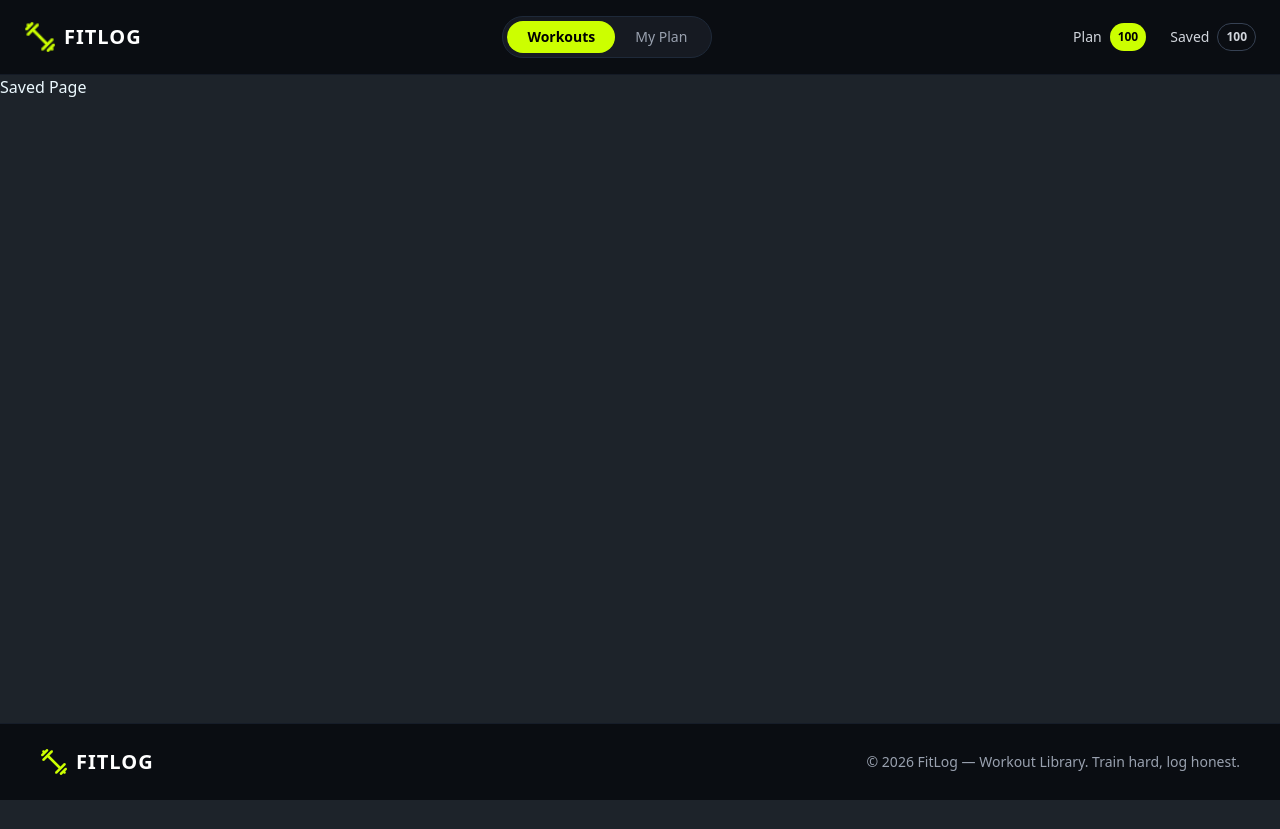
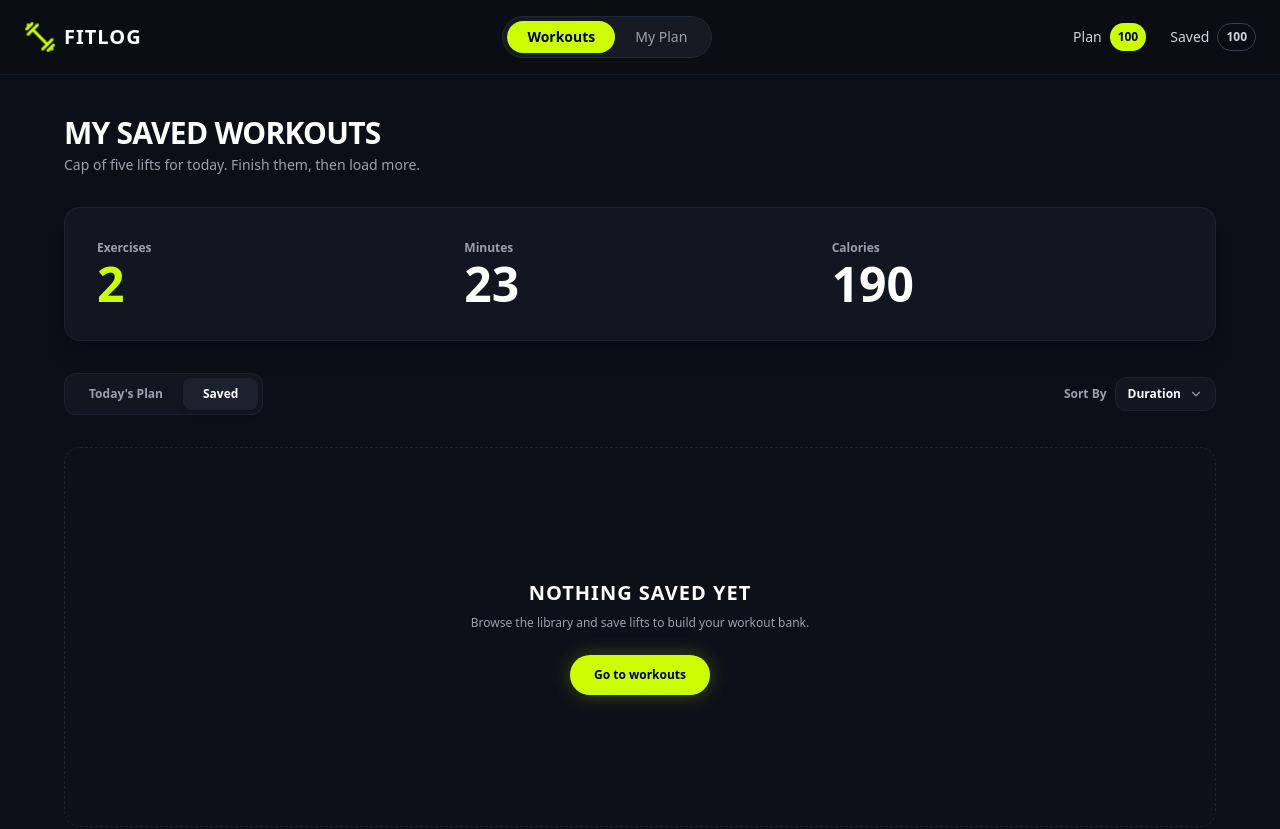
Before and after one commit to rizvy05/workout-website, a Next.js app: page /saved in a window 1280 px wide. Shown: the top 829 px of the page. Before the commit the page ends 800 px from the top, so only its background shows below. Built offline with nearby package versions, Linux system fonts and the light colour scheme.

Commit message:
Working on Some changes

```diff
--- a/package.json
+++ b/package.json
@@ -12,7 +12,8 @@
     "next": "16.3.6",
     "react": "19.2.8",
     "react-dom": "19.2.8",
-    "react-icons": "^5.7.0"
+    "react-icons": "^5.7.0",
+    "react-toastify": "^11.1.0"
   },
   "devDependencies": {
     "@tailwindcss/postcss": "^4",
--- a/src/app/layout.js
+++ b/src/app/layout.js
@@ -2,8 +2,8 @@ import { Geist, Geist_Mono } from "next/font/google";
 import "./globals.css";
 import Navbar from "../components/Navbar";
 import Footer from "../components/Footer";
-
 import WorkoutProvider from "@/context/WorkoutProvider";
+import { ToastContainer } from "react-toastify";
 const geistSans = Geist({
   variable: "--font-geist-sans",
   subsets: ["latin"],
@@ -30,7 +30,7 @@ export default function RootLayout({ children }) {
        <WorkoutProvider>
      <Navbar />
         {children}
-
+        <ToastContainer/>
         <Footer />
 
        </WorkoutProvider>
--- a/src/app/saved/page.jsx
+++ b/src/app/saved/page.jsx
@@ -1,9 +1,111 @@
+'use client';
+
+import React, { useState, useContext } from 'react';
+import Link from 'next/link';
+import { LuChevronDown } from 'react-icons/lu';
+import { WorkoutContext } from '@/context/WorkoutProvider';
+
 const MySavedPage = () => {
-    return (
+  const { workouts } = useContext(WorkoutContext);
+  const [activeTab, setActiveTab] = useState('saved');
+
+  return (
+    <main className="min-h-screen bg-[#0b0f17] text-white px-6 py-10 antialiased">
+      <div className="max-w-6xl mx-auto space-y-8">
+
         <div>
-            Saved Page
+          <h1 className="text-3xl font-black uppercase tracking-tight text-white mb-1">
+            MY Saved Workouts
+          </h1>
+          <p className="text-gray-400 text-sm font-medium">
+            Cap of five lifts for today. Finish them, then load more.
+          </p>
         </div>
-    );
+
+        <div className="bg-[#121620] border border-gray-800/80 rounded-2xl p-6 md:p-8 grid grid-cols-3 gap-4 shadow-xl">
+          <div>
+            <span className="text-gray-400 text-xs font-semibold block mb-1">
+              Exercises
+            </span>
+            <span className="text-4xl md:text-5xl font-black text-[#ccff00]">
+              2
+            </span>
+          </div>
+
+          <div>
+            <span className="text-gray-400 text-xs font-semibold block mb-1">
+              Minutes
+            </span>
+            <span className="text-4xl md:text-5xl font-black text-white">
+              23
+            </span>
+          </div>
+
+          <div>
+            <span className="text-gray-400 text-xs font-semibold block mb-1">
+              Calories
+            </span>
+            <span className="text-4xl md:text-5xl font-black text-white">
+              190
+            </span>
+          </div>
+        </div>
+
+
+        <div className="flex flex-col sm:flex-row items-stretch sm:items-center justify-between gap-4">
+          <div className="bg-[#121620] border border-gray-800/80 p-1 rounded-xl inline-flex self-start">
+            <button
+              onClick={() => setActiveTab('today')}
+              className={`px-5 py-2 rounded-lg text-xs font-bold transition-all ${
+                activeTab === 'today'
+                  ? 'bg-[#1b212d] text-white shadow-md'
+                  : 'text-gray-400 hover:text-white'
+              }`}
+            >
+              Today&apos;s Plan
+            </button>
+            <button
+              onClick={() => setActiveTab('saved')}
+              className={`px-5 py-2 rounded-lg text-xs font-bold transition-all ${
+                activeTab === 'saved'
+                  ? 'bg-[#1b212d] text-white shadow-md'
+                  : 'text-gray-400 hover:text-white'
+              }`}
+            >
+              Saved
+            </button>
+          </div>
+
+          <div className="flex items-center gap-2 self-end sm:self-auto text-xs font-semibold text-gray-400">
+            <span>Sort By</span>
+            <button className="bg-[#121620] border border-gray-800/80 hover:border-gray-700 text-white px-3 py-2 rounded-xl flex items-center gap-2 transition-colors">
+              <span>Duration</span>
+              <LuChevronDown className="text-sm text-gray-400" />
+            </button>
+          </div>
+        </div>
+
+        {/* Empty State Display */}
+        <div className="border border-dashed border-gray-800/80 rounded-2xl py-24 px-6 flex flex-col items-center justify-center text-center bg-[#121620]/30 min-h-95">
+          <h2 className="text-xl font-black tracking-wider uppercase text-white mb-2">
+            {activeTab === 'today' ? 'NO LIFTS FOR TODAY' : 'NOTHING SAVED YET'}
+          </h2>
+          <p className="text-gray-400 text-xs font-medium mb-6 max-w-sm">
+            {activeTab === 'today'
+              ? 'Add up to five lifts to your schedule to get today moving.'
+              : 'Browse the library and save lifts to build your workout bank.'}
+          </p>
+          <Link
+            href="/workouts"
+            className="bg-[#ccff00] hover:bg-[#b8e600] text-black font-extrabold text-xs px-6 py-3 rounded-full transition-all shadow-[0_0_20px_rgba(204,255,0,0.25)] hover:shadow-[0_0_25px_rgba(204,255,0,0.4)]"
+          >
+            Go to workouts
+          </Link>
+        </div>
+
+      </div>
+    </main>
+  );
 };
 
 export default MySavedPage;
--- a/src/app/workouts/[id]/page.jsx
+++ b/src/app/workouts/[id]/page.jsx
@@ -1,8 +1,8 @@
     import React from 'react';
     import Image from 'next/image';
     import GetData from '@/lib/GetData';
-    import { LuCalendarPlus, LuBookmark } from 'react-icons/lu';
-
+import MyPlanWorkout from '@/components/workout/MyPlanWorkout';
+import SavedWorkout from '@/components/workout/SavedWorkout';
     const CardDetails = async ({ params }) => {
     const { id } = await params;
     const allDetails = await GetData();
@@ -113,15 +113,8 @@
 
 
     <div className="flex items-center gap-4 pt-2">
-    <button className="bg-[#ccff00] hover:bg-[#b8e600] text-black font-extrabold text-xs px-5 py-3 rounded-xl flex items-center gap-2 transition-colors cursor-pointer">
-        <LuCalendarPlus className="text-base" />
-        <span>Add to todays plan</span>
-    </button>
-
-    <button className="border border-gray-800 hover:bg-gray-900 text-gray-300 font-bold text-xs px-5 py-3 rounded-xl flex items-center gap-2 transition-colors cursor-pointer">
-        <LuBookmark className="text-base text-gray-400" />
-        <span>Save for later</span>
-    </button>
+        <MyPlanWorkout cardDetails={cardDetails} />
+        <SavedWorkout cardDetails={cardDetails} />
     </div>
     </div>
 
--- a/src/components/Card.jsx
+++ /dev/null
@@ -1,11 +0,0 @@
-import React from 'react';
-
-const Card = () => {
-    return (
-        <div>
-            Hello, I am a Card component!
-        </div>
-    );
-};
-
-export default Card;
--- /dev/null
+++ b/src/components/workout/MyPlanWorkout.jsx
@@ -0,0 +1,65 @@
+'use client';
+import { LuCalendarPlus } from 'react-icons/lu';
+import React, { useContext } from 'react';
+import { WorkoutContext } from '@/context/WorkoutProvider';
+import { toast } from 'react-toastify'; // Ensure toast is imported
+
+const MyPlanWorkout = ({ cardDetails }) => {
+  const { workouts, setWorkouts } = useContext(WorkoutContext);
+
+  const handleAddToPlan = () => {
+    console.log('Add to todays plan button clicked', cardDetails);
+
+    setWorkouts((prevWorkouts) => [...prevWorkouts, cardDetails]);
+
+    toast.success(`${cardDetails?.title || 'Workout'} added to todays plan!`, {
+      position: 'top-right',
+      autoClose: 3000,
+    });
+  };
+
+  return (
+    <button
+      onClick={handleAddToPlan}
+      className="bg-[#ccff00] hover:bg-[#b8e600] text-black font-extrabold text-xs px-5 py-3 rounded-xl flex items-center gap-2 transition-colors cursor-pointer"
+    >
+      <LuCalendarPlus className="text-base" />
+      <span>Add to todays plan</span>
+    </button>
+  );
+};
+
+export default MyPlanWorkout;
+
+// 'use client';
+// import { LuCalendarPlus } from 'react-icons/lu';
+// import React from 'react';
+// import { useContext } from 'react';
+// import { WorkoutContext } from '@/context/WorkoutProvider';
+
+// const MyPlanWorkout = ({ cardDetails }) => {
+//   const {workouts,setWorkouts}=useContext(WorkoutContext);
+//   console.log('WorkoutContext data:', workouts, setWorkouts);
+//     const MyPlanButton=()=>{
+//         console.log('Add to todays plan button clicked', cardDetails);
+//     }
+// setWorkouts((prevWorkouts) => [...prevWorkouts, cardDetails]);
+
+// toast.success(`${cardDetails.title} added to todays plan!`, {
+//   position: "top-right",
+//   autoClose: 3000})
+
+
+
+//   return (
+//     <button
+//       onClick={() => MyPlanButton(cardDetails)}
+//       className="bg-[#ccff00] hover:bg-[#b8e600] text-black font-extrabold text-xs px-5 py-3 rounded-xl flex items-center gap-2 transition-colors cursor-pointer"
+//     >
+//       <LuCalendarPlus className="text-base" />
+//       <span>Add to todays plan</span>
+//     </button>
+//   );
+// };
+
+// export default MyPlanWorkout;
--- /dev/null
+++ b/src/components/workout/SavedWorkout.jsx
@@ -0,0 +1,34 @@
+'use client';
+import React from 'react';
+import { LuBookmark } from 'react-icons/lu';
+
+const SavedWorkout = ({ cardDetails }) => {
+  const handleSaveForLater = () => {
+    console.log('Save for later button clicked', cardDetails);
+    // Add your save logic here
+  };
+
+  return (
+    <button
+      onClick={handleSaveForLater}
+      className="border border-gray-800 bg-gray-900/50 hover:bg-gray-800 text-white font-extrabold text-xs px-5 py-3 rounded-xl flex items-center gap-2 transition-colors cursor-pointer"
+    >
+      <LuBookmark className="text-base" />
+      <span>Save for later</span>
+    </button>
+  );
+};
+
+export default SavedWorkout;
+// 'use client';
+// import React from 'react';
+//  import {LuBookmark } from 'react-icons/lu';
+// const SavedWorkout = () => {
+//     return
+//         <button className="border border-gray-800 hover:bg-gray-900 text-gray-300 font-bold text-xs px-5 py-3 rounded-xl flex items-center gap-2 transition-colors cursor-pointer">
+//             <LuBookmark className="text-base text-gray-400" />
+//             <span>Save for later</span>
+//         </button>
+// };
+
+// export default SavedWorkout;
```
Also changed, not shown: 1 other file (tests, documents, lock files or other folders).
